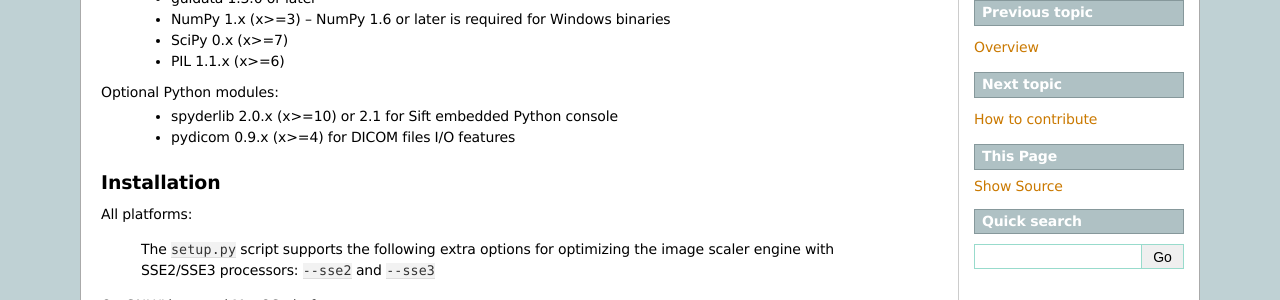
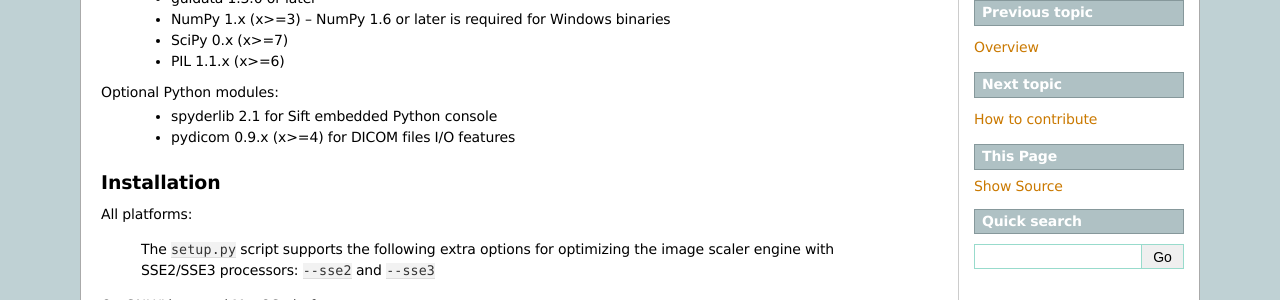
Before and after one commit to thegooglecodearchive/guiqwt, a Sphinx documentation site: the page built from doc/installation.rst, in a window 1280 px wide. Shown: the part 239-539 px from the top of the page. Built offline with Sphinx 7.4.7, drawn with Linux system fonts in a browser that asks for light colours.

Commit message:
updated requirements for Sift embedded console: spyderlib v2.1+

```diff
--- a/doc/installation.rst
+++ b/doc/installation.rst
@@ -14,7 +14,7 @@ Requirements:
     * PIL 1.1.x (x>=6)
 
 Optional Python modules:
-    * spyderlib 2.0.x (x>=10) or 2.1 for Sift embedded Python console
+    * spyderlib 2.1 for Sift embedded Python console
     * pydicom 0.9.x (x>=4) for DICOM files I/O features
 
 Installation
```
